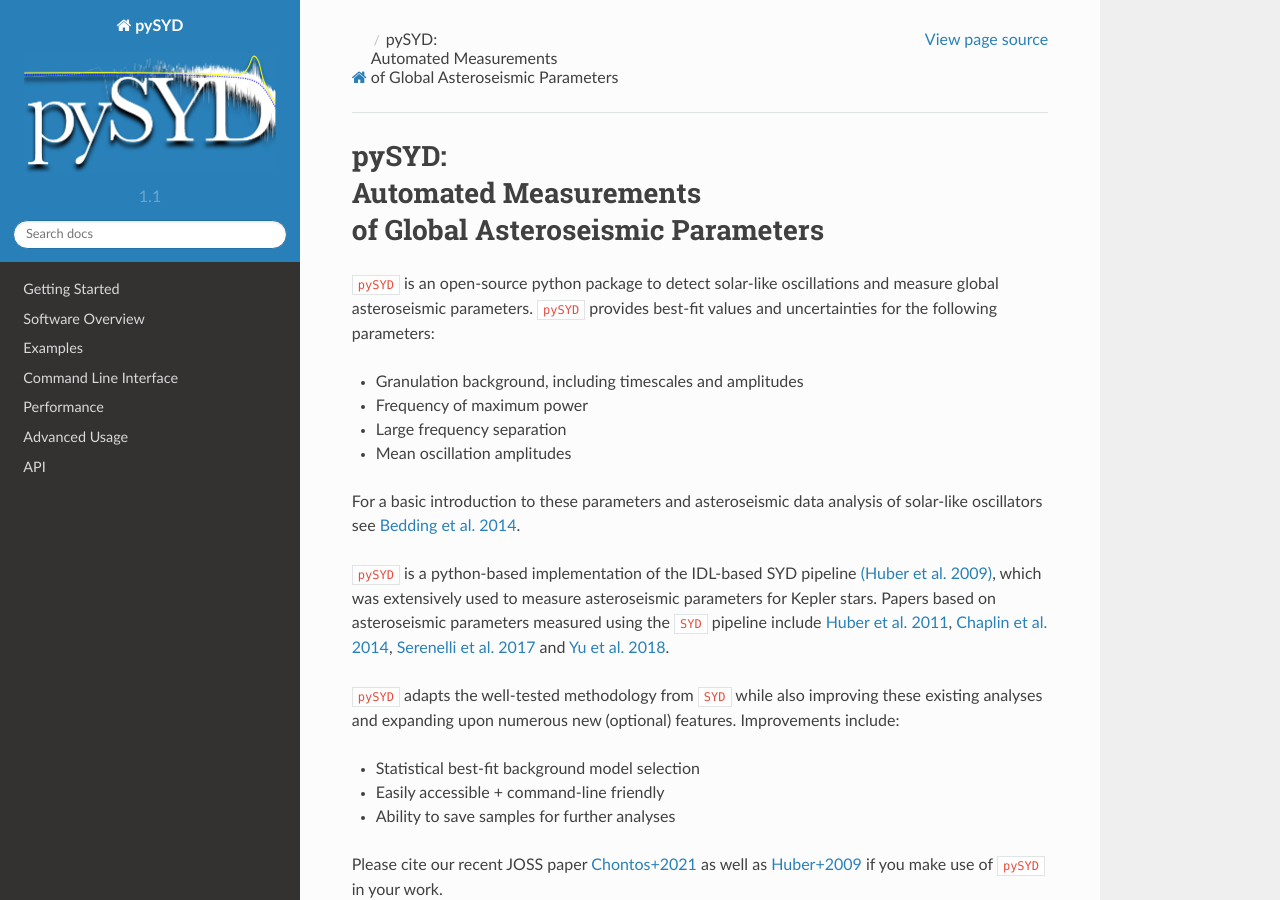
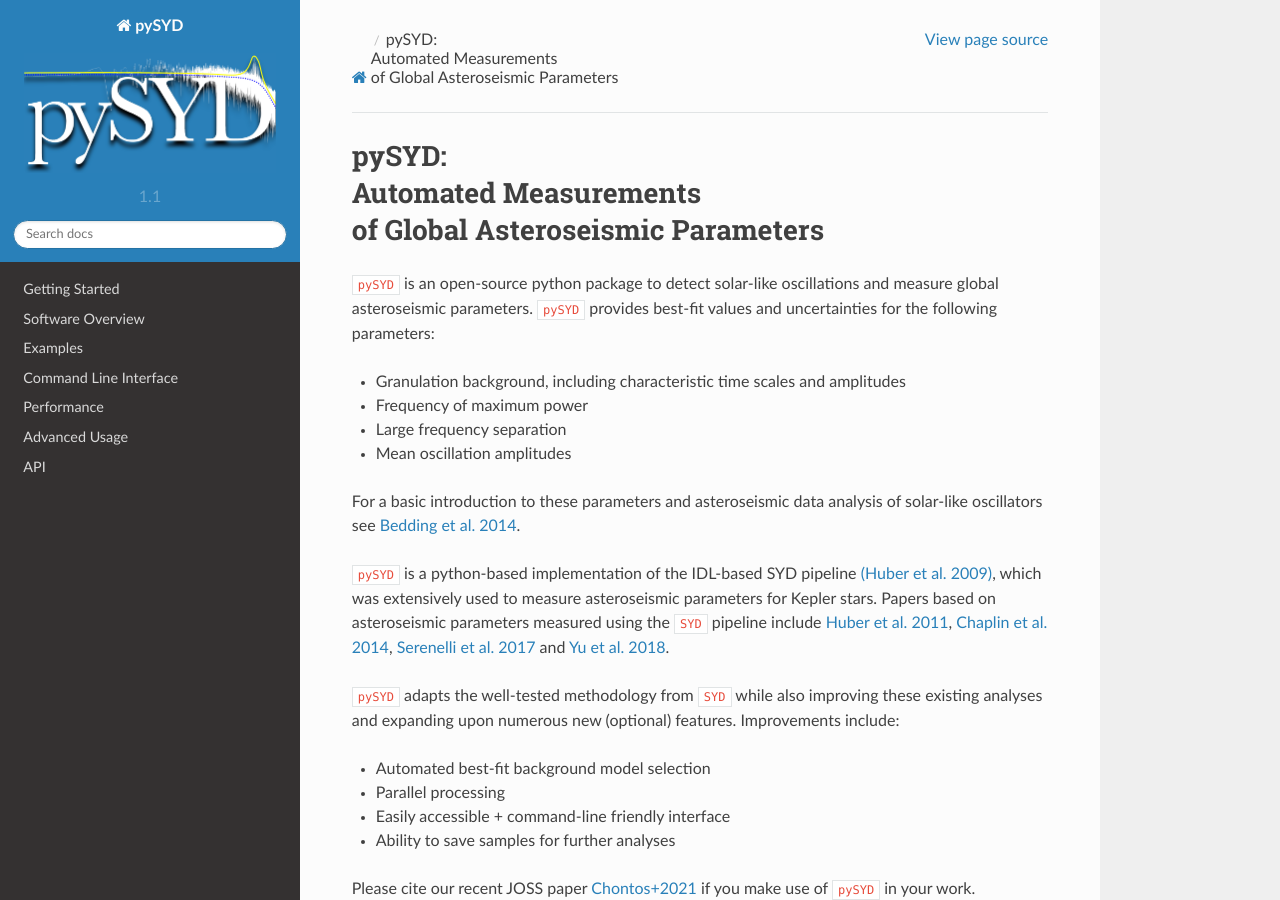
Before and after one commit to ashleychontos/pySYD, a Sphinx documentation site: the page built from docs/index.rst, in a window 1280 px wide and 900 px high. Built offline with Sphinx 7.4.7 and the Read the Docs theme 2.0.0, drawn with Linux system fonts in a browser that asks for light colours.

Commit message:
Update index.rst

```diff
--- a/docs/index.rst
+++ b/docs/index.rst
@@ -7,7 +7,7 @@ pySYD: |br| Automated Measurements |br| of Global Asteroseismic Parameters
 
 ``pySYD`` is an open-source python package to detect solar-like oscillations and measure global asteroseismic parameters. ``pySYD`` provides best-fit values and uncertainties for the following parameters:
 
-- Granulation background, including timescales and amplitudes
+- Granulation background, including characteristic time scales and amplitudes
 - Frequency of maximum power
 - Large frequency separation
 - Mean oscillation amplitudes
@@ -19,11 +19,12 @@ For a basic introduction to these parameters and asteroseismic data analysis of
 ``pySYD`` adapts the well-tested methodology from ``SYD`` while also improving these existing analyses and expanding upon numerous new
 (optional) features. Improvements include:
 
-- Statistical best-fit background model selection
-- Easily accessible + command-line friendly
+- Automated best-fit background model selection
+- Parallel processing
+- Easily accessible + command-line friendly interface
 - Ability to save samples for further analyses
 
-Please cite our recent JOSS paper `Chontos+2021 <https://joss.theoj.org/papers/6465a9dd3141c207175f200c7f891f1e>`_ as well as `Huber+2009 <https://ui.adsabs.harvard.edu/abs/2009CoAst.160...74H/abstract>`_ if you make use of ``pySYD`` in your work.
+Please cite our recent JOSS paper `Chontos+2021 <https://arxiv.org/abs/2108.00582>`_ if you make use of ``pySYD`` in your work.
 
 Code contributions are welcome and should be submitted as a pull request.
 
```
